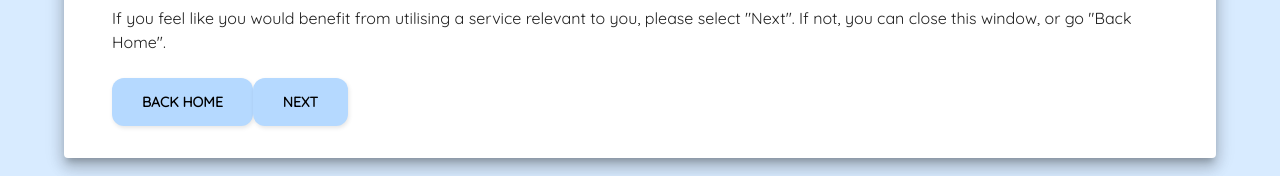
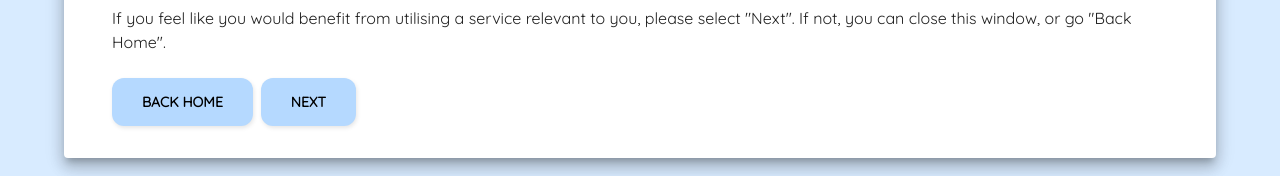
Before and after one commit to PeterWuMQ/btf-health-portal, a React (Create React App) app: page /results in a window 1280 px wide. Shown: the part 460-636 px from the top of the page. Built offline with nearby package versions, Linux system fonts and the light colour scheme; no server answers.

Commit message:
added a gap between "back home" and "next" buttons on results page

```diff
--- a/src/pages/ResultPage.js
+++ b/src/pages/ResultPage.js
@@ -63,13 +63,18 @@ function ResultsPage({ tables, result }) {
                                         If you feel like you would benefit from utilising a service relevant to you, please select "Next". If not, you can close this window, or go "Back Home".
                                     </Text>
                                 </Box>
+                                <Grid container spacing={1}>
+                                    <Grid item>
                                         <Link to="/" style={{ textDecoration: 'none' }}>
                                             <NormalButton variant="contained"> Back Home </NormalButton>
                                         </Link>
-
+                                    </Grid>
+                                    <Grid item>
                                         <Link to="/questionnaire2" style={{ textDecoration: 'none' }}>
                                             <NormalButton variant="contained"> Next </NormalButton>
                                         </Link>
+                                    </Grid>
+                                </Grid>
                             </Box>
                         </Box>
                     </Paper>
```
Lines whose indentation alone changed are shown as unchanged.
